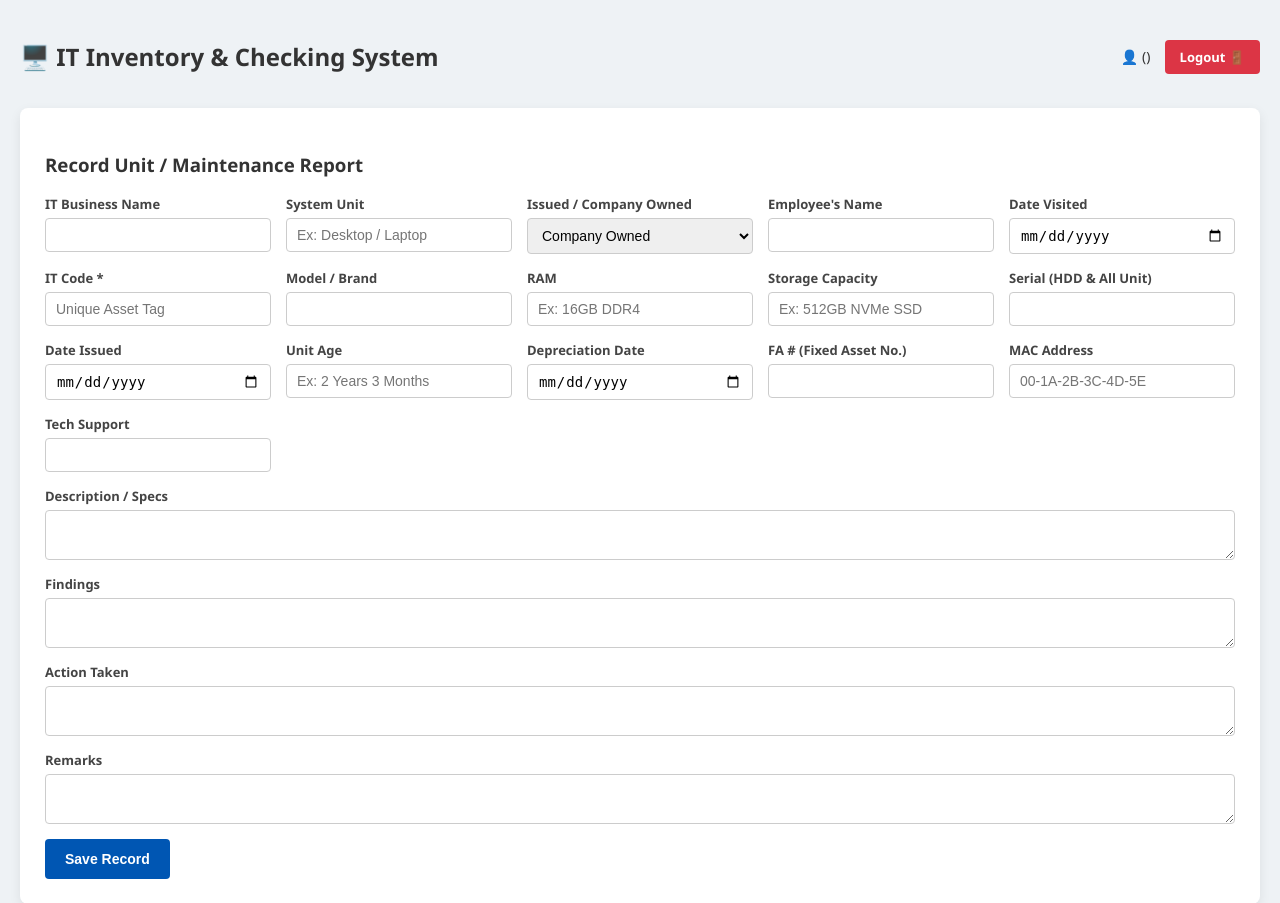
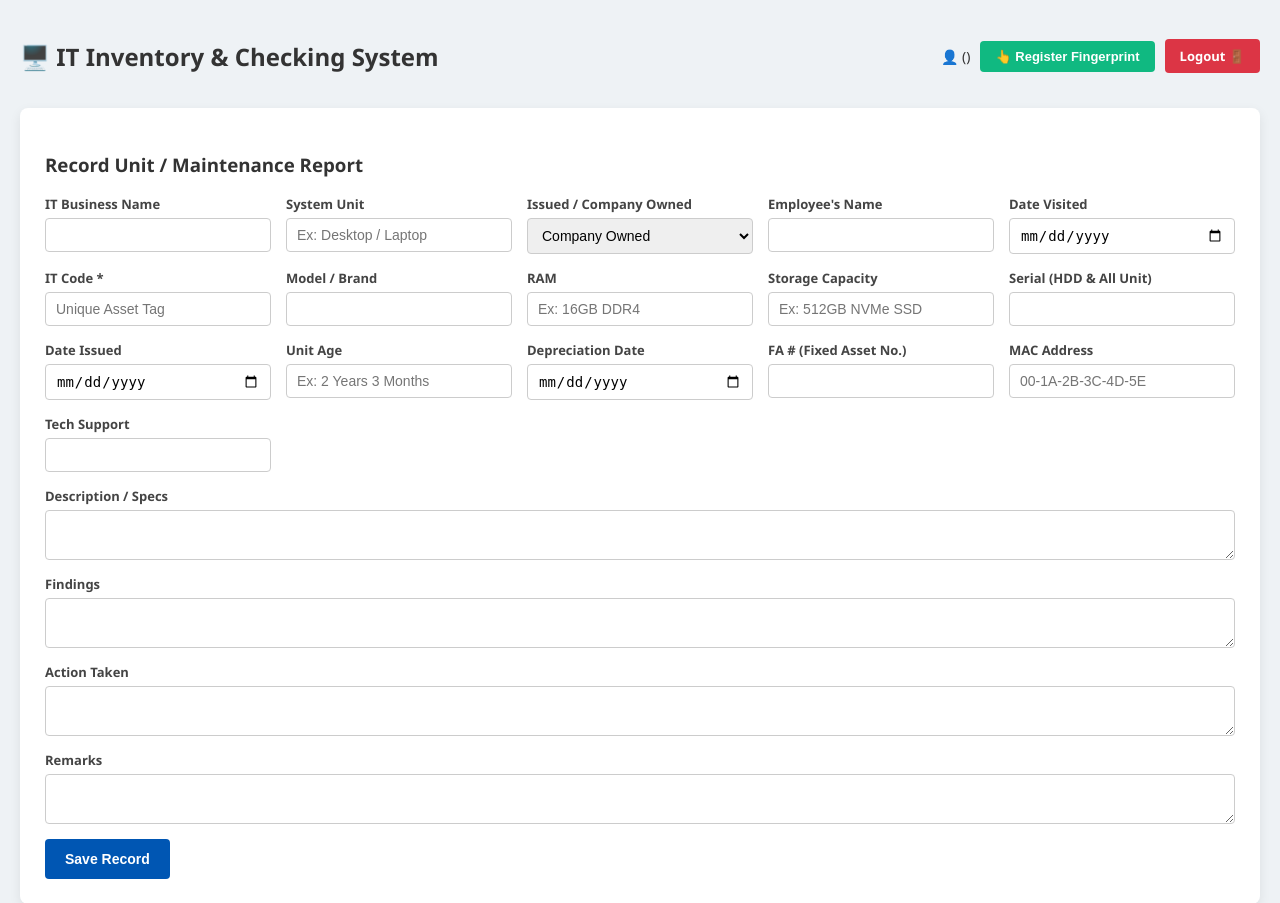
Before and after one commit to reianrd328/it-inventory-system, a Flask app: template templates/index.html in a window 1280 px wide. Shown: the top 903 px of the page. Run offline with Flask 3, Linux system fonts and the light colour scheme; the template is opened without the code that fills it, so the values that code supplies are empty.

Commit message:
Update index.html

```diff
--- a/templates/index.html
+++ b/templates/index.html
@@ -16,8 +16,11 @@
         input, select, textarea { padding: 8px 10px; border: 1px solid #ccc; border-radius: 4px; font-size: 14px; }
         button { background: #0056b3; color: white; border: none; padding: 12px 20px; border-radius: 4px; cursor: pointer; font-weight: bold; font-size: 14px; margin-top: 15px; }
         button:hover { background: #003d80; }
+        .btn-bio { background: #10b981; margin-top: 0; padding: 8px 15px; font-size: 13px; }
+        .btn-bio:hover { background: #059669; }
         .btn-print { background: #28a745; margin-top: 0; }
-        .btn-danger { background: #dc3545; }
+        .btn-print:hover { background: #1e7e34; }
+        .btn-danger { background: #dc3545; padding: 8px 15px; border-radius: 4px; text-decoration: none; font-weight: bold; font-size: 13px; color: white; }
         .table-responsive { overflow-x: auto; }
         table { width: 100%; border-collapse: collapse; margin-top: 15px; background: white; font-size: 13px; }
         th, td { border: 1px solid #ddd; padding: 8px 10px; text-align: left; }
@@ -36,16 +39,17 @@
 </head>
 <body>
     <div class="container">
-        <!-- Top Navbar -->
+        <!-- Top Navigation Header -->
         <div style="display: flex; justify-content: space-between; align-items: center; margin-bottom: 15px;" class="no-print">
             <h2>🖥️ IT Inventory & Checking System</h2>
-            <div>
-                <span style="font-size: 14px; margin-right: 10px;">👤 <strong>{{ user.full_name or user.username }}</strong> ({{ user.role }})</span>
-                <a href="/logout" style="background: #dc3545; color: white; padding: 8px 15px; border-radius: 4px; text-decoration: none; font-weight: bold; font-size: 13px;">Logout 🚪</a>
+            <div style="display: flex; align-items: center; gap: 10px;">
+                <span style="font-size: 14px;">👤 <strong>{{ user.full_name or user.username }}</strong> ({{ user.role }})</span>
+                <button id="btnRegisterBiometric" class="btn-bio">👆 Register Fingerprint</button>
+                <a href="/logout" class="btn-danger">Logout 🚪</a>
             </div>
         </div>
 
-        <!-- SUPER ADMIN ONLY: Create New User Account Panel -->
+        <!-- SUPER ADMIN ONLY: User Account Management Panel -->
         {% if user.role == 'Super Admin' %}
         <div class="card admin-card no-print">
             <h3 style="margin-top:0; color: #0369a1;">👑 User Account Management (Super Admin)</h3>
@@ -67,7 +71,7 @@
         </div>
         {% endif %}
 
-        <!-- Entry Form -->
+        <!-- Entry Form for 21 IT Inventory Fields -->
         <div class="card no-print">
             <h3>Record Unit / Maintenance Report</h3>
             <form id="inventoryForm">
@@ -105,7 +109,7 @@
             </form>
         </div>
 
-        <!-- Inventory List / Printable Report -->
+        <!-- Inventory Summary Table / Printable Report -->
         <div class="card">
             <h2 class="print-title">IT INVENTORY & MAINTENANCE REPORT</h2>
             <div style="display: flex; justify-content: space-between; align-items: center; margin-bottom: 15px;">
@@ -128,7 +132,7 @@
                         </tr>
                     </thead>
                     <tbody id="inventoryTable">
-                        <!-- Loaded via JS -->
+                        <!-- Loaded dynamically via JS -->
                     </tbody>
                 </table>
             </div>
@@ -138,7 +142,7 @@
     <script>
         document.addEventListener('DOMContentLoaded', loadInventory);
 
-        // Super Admin: Create User Handler
+        // --- Super Admin User Creation ---
         const createUserForm = document.getElementById('createUserForm');
         if (createUserForm) {
             createUserForm.addEventListener('submit', async (e) => {
@@ -159,7 +163,25 @@
             });
         }
 
-        // Inventory Form Submission Handler
+        // --- Biometric Fingerprint Registration Handler ---
+        document.getElementById('btnRegisterBiometric')?.addEventListener('click', async () => {
+            try {
+                const optRes = await fetch('/api/webauthn/register-options', { method: 'POST' });
+                const options = await optRes.json();
+
+                options.challenge = Uint8Array.from(atob(options.challenge), c => c.charCodeAt(0));
+                options.user.id = Uint8Array.from(atob(options.user.id), c => c.charCodeAt(0));
+
+                const credential = await navigator.credentials.create({ publicKey: options });
+                if (credential) {
+                    alert('Fingerprint successfully registered to your account!');
+                }
+            } catch (err) {
+                alert('Fingerprint registration canceled or unsupported on this device.');
+            }
+        });
+
+        // --- Inventory Form Submission Handler ---
         document.getElementById('inventoryForm').addEventListener('submit', async (e) => {
             e.preventDefault();
             const payload = {
@@ -200,6 +222,7 @@
             }
         });
 
+        // --- Fetch & Load Inventory Table Data ---
         async function loadInventory() {
             const res = await fetch('/api/inventory');
             const data = await res.json();
```
